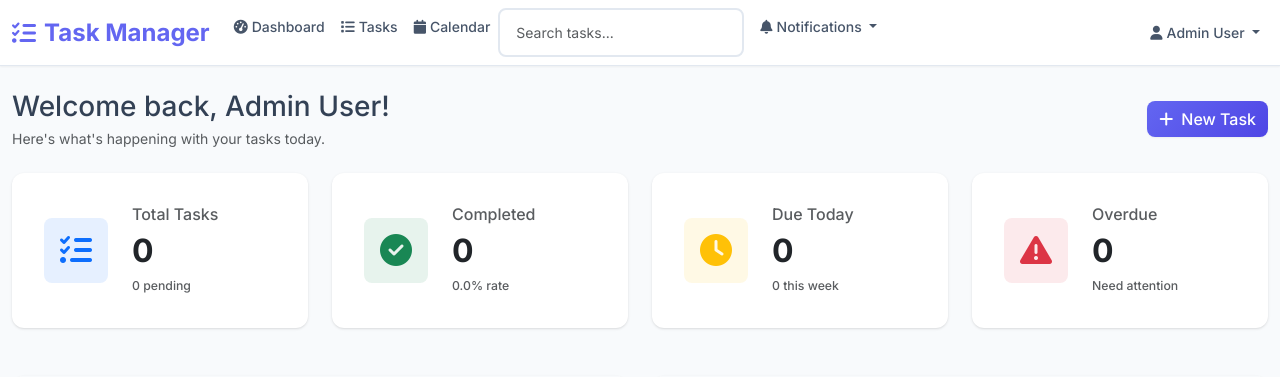
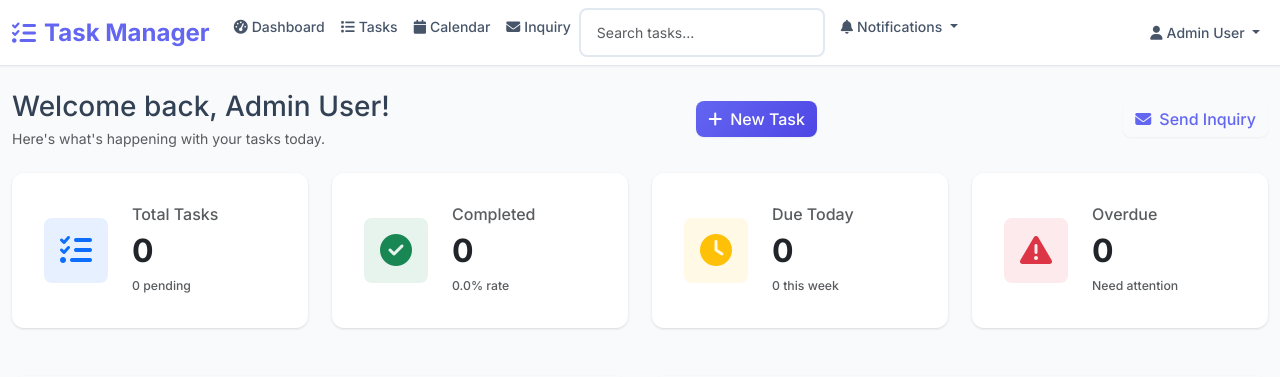
Before and after one commit to pescadero29/Task-Manager, a Flask app: page /dashboard in a window 1280 px wide. Shown: the top 377 px of the page. Run offline with Flask 3, Linux system fonts and the light colour scheme; a user stored in the database is signed in; data that the repository does not hold is empty.

Commit message:
dec 4,2025

```diff
--- a/templates/base.html
+++ b/templates/base.html
@@ -43,6 +43,11 @@
                         </a>
                     </li>
                     {% if current_user.is_authenticated %}
+                    <li class="nav-item">
+                        <a class="nav-link" href="{{ url_for('new_inquiry') }}">
+                            <i class="fas fa-envelope me-1"></i>Inquiry
+                        </a>
+                    </li>
                     <li class="nav-item">
                         <form class="d-flex" role="search">
                             <input class="form-control me-2" type="search" id="globalSearchInput" placeholder="Search tasks..." aria-label="Search">
--- a/templates/dashboard.html
+++ b/templates/dashboard.html
@@ -15,6 +15,10 @@
                 <a href="{{ url_for('create_task') }}" class="btn btn-primary d-flex align-items-center gap-2">
                     <i class="fas fa-plus"></i>
                     New Task
+                </a>
+                <a href="{{ url_for('new_inquiry') }}" class="btn btn-outline-primary d-flex align-items-center gap-2">
+                    <i class="fas fa-envelope"></i>
+                    Send Inquiry
                 </a>
             </div>
         </div>
```
Also changed, not shown: instance/taskmanager.db.
